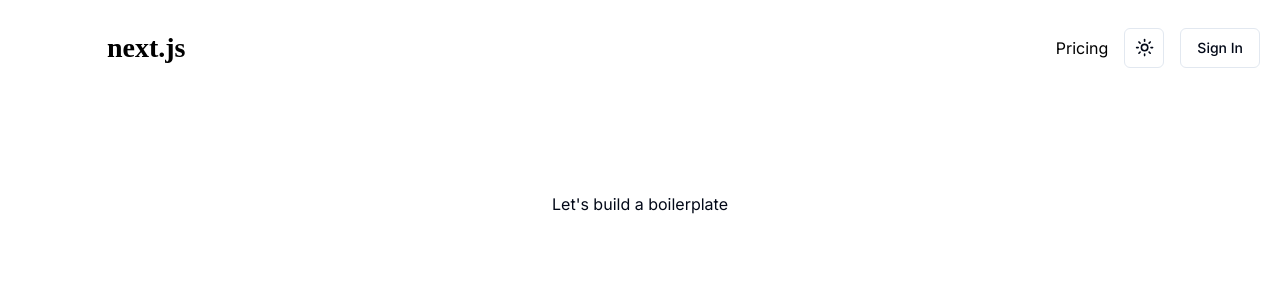
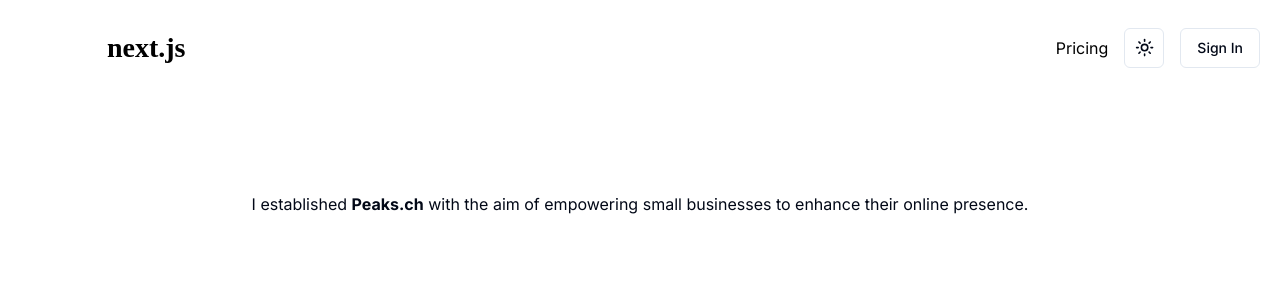
Before and after one commit to DwennK/dwenn.ch, a Next.js app: page / in a window 1280 px wide. Shown: the top 300 px of the page. Built offline with nearby package versions, Linux system fonts and the light colour scheme; no server answers.

Commit message:
modify headline

```diff
--- a/app/page.tsx
+++ b/app/page.tsx
@@ -1,9 +1,20 @@
 import Image from "next/image";
+import Link from "next/link";
 
 export default function Home() {
   return (
     <main className="flex min-h-screen flex-col items-center justify-between p-24">
-      <h1>Let's build a boilerplate</h1>
+      <h1>
+        I established{" "}
+        <Link
+          className="font-bold hover:text-blue-600"
+          href="https://peaks.ch/"
+        >
+          Peaks.ch
+        </Link>{" "}
+        with the aim of empowering small businesses to enhance their online
+        presence.
+      </h1>
     </main>
   );
 }
```
